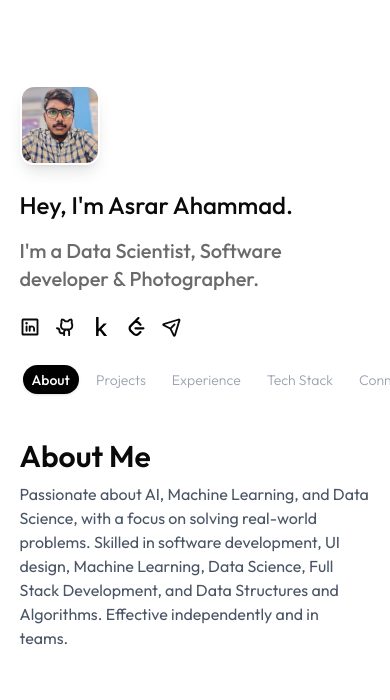
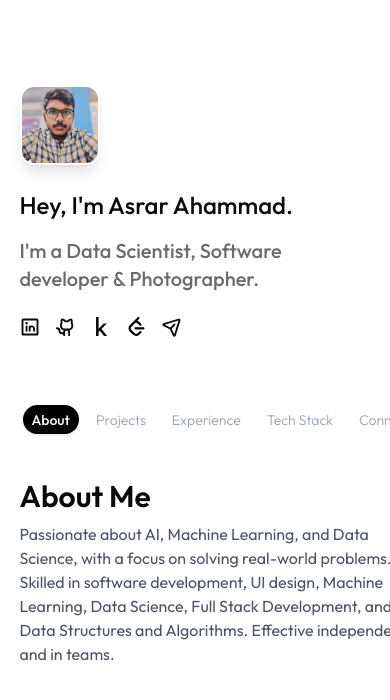
Before and after one commit to Asrar-Ahammad/new-portfolio, a React (Vite) app: page / in a window 390 px wide. Shown: the top 700 px of the page. Built offline with nearby package versions, Linux system fonts and the light colour scheme.

Commit message:
fix: adjust layout and styling of Details component for better responsiveness

```diff
--- a/src/components/Details.tsx
+++ b/src/components/Details.tsx
@@ -7,8 +7,8 @@ import Projects from "./Projects";
 function Details() {
   return (
     <>
-      <div className="w-full h-full flex items-center justify-start mt-6">
-        <Tabs defaultValue="about" className="w-full md:w-[60vw]">
+      <div className="w-full h-full flex items-center justify-start mt-16 md:mt-8">
+        <Tabs defaultValue="about" className="w-fit md:w-[60vw]">
           <TabsList className="flex item-center justify-center gap-2 md:gap-4 bg-transparent transition-all duration-500">
             <TabsTrigger
               className="cursor-pointer text-gray-400 data-[state=active]:text-white data-[state=active]:bg-black data-[state=active]:font-medium capitalize font-light transition-all duration-500 rounded-full"
```
